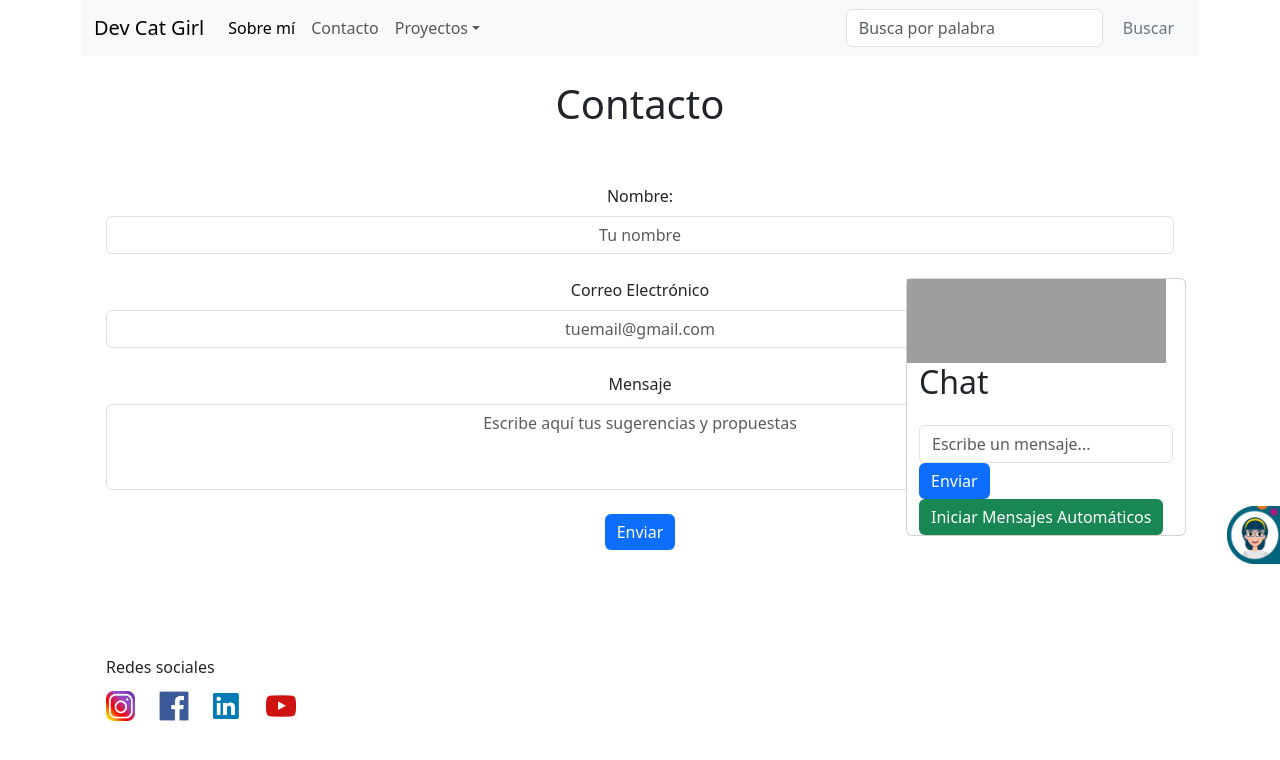
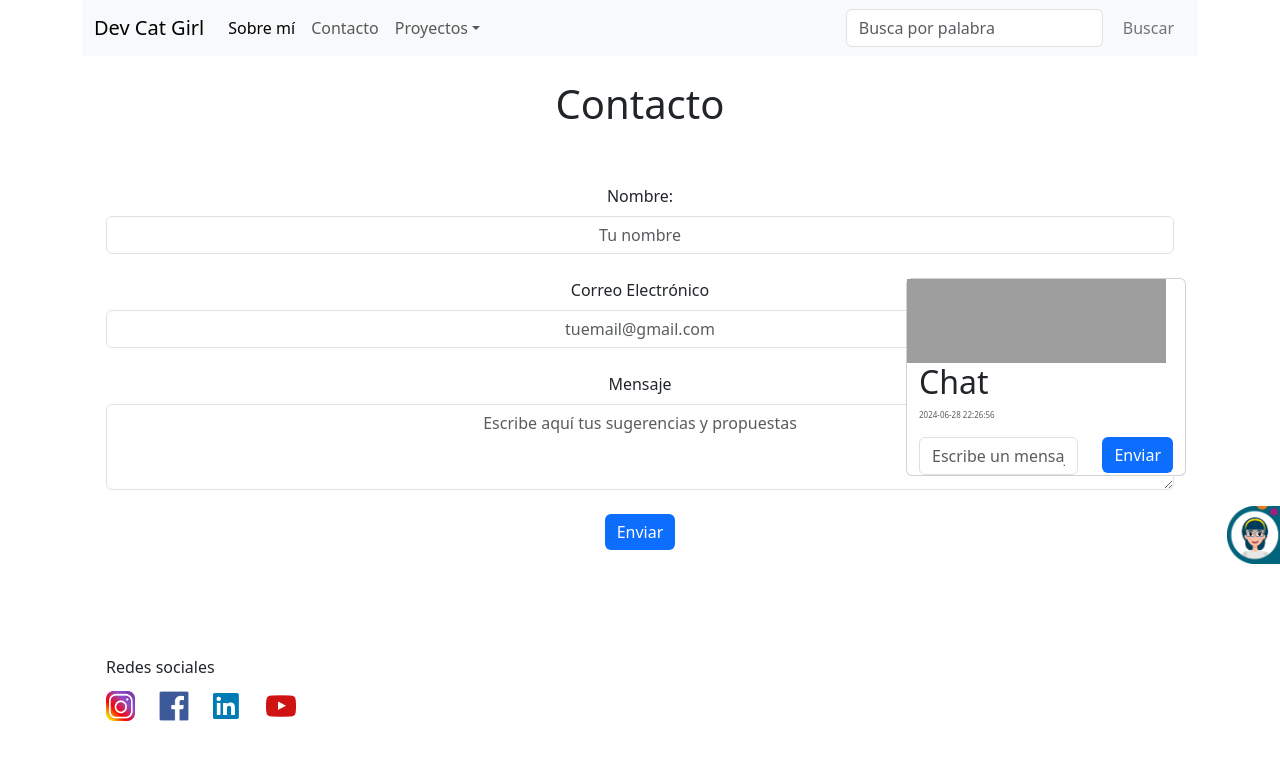
Before and after one commit to catalina-arriagada/portfolio, a React (Create React App) app: page /contacto in a window 1280 px wide. Both pictures are taken after a click on the button 1220 px from the left and 506 px from the top of the page. Shown: the top 760 px of the page. Built offline with nearby package versions, Linux system fonts and the light colour scheme; grey boxes are pictures that could not be loaded.

Commit message:
virtual chat solution

```diff
--- a/src/components/VirtualChatOpened.jsx
+++ b/src/components/VirtualChatOpened.jsx
@@ -1,74 +1,69 @@
 //chatwrapper
-import React from 'react';
-import { useState, useEffect  } from 'react';
-import { Container, Row, Col, Form, Button, ListGroup, Image } from 'react-bootstrap';
-import '../styles/contact.css';
-import moment from 'moment'; // Instala moment.js para formatear las marcas de tiempo: npm install moment
-
+import React from "react";
+import { useState, useEffect } from "react";
+import {
+  Container,
+  Row,
+  Col,
+  Form,
+  Button,
+  ListGroup,
+  Image,
+  Tab
+} from "react-bootstrap";
+import "../styles/contact.css";
+import moment from "moment"; // Instala moment.js para formatear las marcas de tiempo: npm install moment
 
 const VirtualChatOpened = () => {
   const [messages, setMessages] = useState([]);
-  const [input, setInput] = useState('');
-  const [autoMessage, setAutoMessage] = useState(false);
+  const [input, setInput] = useState("");
 
   useEffect(() => {
-    let interval;
-    if (autoMessage) {
-      interval = setInterval(() => {
-        const newMessage = {
-          timestamp: moment().format('YYYY-MM-DD HH:mm:ss')
-        };
-        setMessages((prevMessages) => [...prevMessages, newMessage]);
-      }, 2500); // Enviar un mensaje cada 5 segundos
-    }
-    return () => clearInterval(interval);
-  }, [autoMessage]);
-
+    const initialMessage = {
+      timestamp: moment().format("YYYY-MM-DD HH:mm:ss"),
+    };
+    setMessages([initialMessage]);
+  }, []);
 
   const handleSendMessage = () => {
     if (input.trim()) {
       const newMessage = {
-        sender: 'Usuario',
+        sender: "Usuario: ",
         message: input,
-        timestamp: moment().format('YYYY-MM-DD HH:mm:ss')
+        timestamp: moment().format("YYYY-MM-DD HH:mm:ss"),
       };
       setMessages([...messages, newMessage]);
-      setInput('');
+      setInput("");
     }
   };
 
   return (
-    <Container className='box'>
+    <Container className="box">
       <Row>
-        <Col className='img-box'>
+        <Col className="img-box">
           <header>
             <div className="inner">
-              <Image className='inner-header-img' src='./img/carr-1.jpg' alt="Chat IA" />
+              <Image
+                className="inner-header-img"
+                src="./img/carr-1.jpg"
+                alt="Chat IA"
+              />
             </div>
           </header>
         </Col>
       </Row>
 
       <Row>
-        <Col className='scrollable'>
-            <h2>Chat</h2>
+        <Col className="scrollable">
+          <h2>Chat</h2>
           <ListGroup>
             {messages.map((msg, index) => (
-              <div className="chat-container">
-                <ListGroup.Item key={index}>
-                  <strong>{msg.sender}:</strong> {msg.message}
-                  <div className="text-muted" style={{ fontSize: '0.8em' }}>
-                    {msg.timestamp}
-                  </div>
-                </ListGroup.Item>
-                <div className="chat_timestamp" style={{ fontSize: '0.8em' }}>
-                {msg.timestamp}||
+              <Tab.Content key={index}>
+                <strong>{msg.sender}</strong> {msg.message}
+                <div className="text-muted" style={{ fontSize: '0.8em' }}>
+                  {msg.timestamp}
                 </div>
-                <ListGroup.Item key={index}>
-                  <strong>{msg.sender}:</strong> {msg.message}
-                </ListGroup.Item>
-              </div>
-
+              </Tab.Content>
             ))}
           </ListGroup>
         </Col>
@@ -87,17 +82,10 @@ const VirtualChatOpened = () => {
           <Button onClick={handleSendMessage} variant="primary">
             Enviar
           </Button>
-          <Button
-            onClick={() => setAutoMessage(!autoMessage)}
-            variant={autoMessage ? 'danger' : 'success'}
-          >
-            {autoMessage ? 'Detener Mensajes Automáticos' : 'Iniciar Mensajes Automáticos'}
-          </Button>
         </Col>
       </Row>
     </Container>
   );
-
 };
 
 export default VirtualChatOpened;
```
